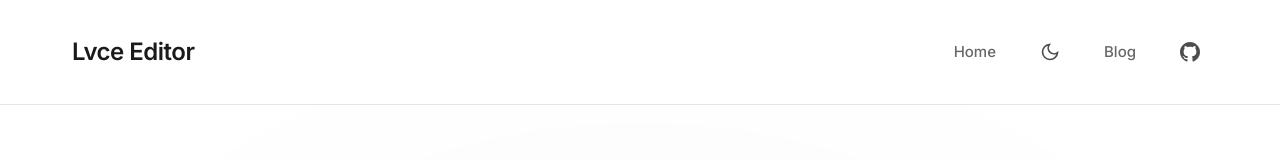
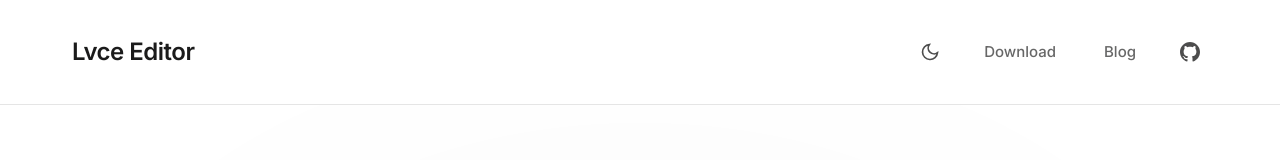
Before and after one commit to lvce-editor/lvce-editor.github.io, a Nuxt app in the folder packages/website/: page /download in a window 1280 px wide. Shown: the top 160 px of the page. Built offline with nearby package versions, Linux system fonts and the light colour scheme.

Commit message:
feature: improve download links (#31)

```diff
--- a/packages/website/components/Header.vue
+++ b/packages/website/components/Header.vue
@@ -8,7 +8,6 @@
           </NuxtLink>
         </div>
         <nav class="header-nav">
-          <NuxtLink to="/download" class="nav-link">Download</NuxtLink>
           <button
             @click="toggleTheme"
             class="theme-toggle"
@@ -29,6 +28,7 @@
               class="theme-icon"
             />
           </button>
+          <NuxtLink to="/download" class="nav-link">Download</NuxtLink>
           <a
             href="https://lvce-editor.github.io/blog/"
             class="blog-link"
--- a/packages/website/pages/download.vue
+++ b/packages/website/pages/download.vue
@@ -1,57 +1,6 @@
 <template>
   <div class="download-page">
-    <header class="header">
-      <div class="container">
-        <div class="header-content">
-          <div class="logo">
-            <NuxtLink to="/" class="logo-link">
-              <h1>Lvce Editor</h1>
-            </NuxtLink>
-          </div>
-          <nav class="header-nav">
-            <NuxtLink to="/" class="nav-link">Home</NuxtLink>
-            <button
-              @click="toggleTheme"
-              class="theme-toggle"
-              :aria-label="
-                theme === 'light'
-                  ? 'Switch to dark mode'
-                  : 'Switch to light mode'
-              "
-            >
-              <img
-                v-if="theme === 'light'"
-                src="/theme-dark-icon.svg"
-                alt="Dark mode"
-                class="theme-icon"
-              />
-              <img
-                v-else
-                src="/theme-light-icon.svg"
-                alt="Light mode"
-                class="theme-icon"
-              />
-            </button>
-            <a
-              href="https://lvce-editor.github.io/blog/"
-              class="blog-link"
-              aria-label="Blog"
-            >
-              Blog
-            </a>
-            <a
-              href="https://github.com/lvce-editor/lvce-editor/"
-              target="_blank"
-              rel="noopener noreferrer"
-              class="github-link"
-              aria-label="View on GitHub"
-            >
-              <img src="/github-icon.svg" alt="GitHub" class="github-icon" />
-            </a>
-          </nav>
-        </div>
-      </div>
-    </header>
+    <Header />
 
     <main class="main">
       <section class="download-hero">
@@ -189,8 +138,6 @@ const downloadUrls = computed(() =>
     releaseUrlBase: config.public.releaseUrlBase,
   }),
 );
-
-const { theme, toggleTheme } = useTheme();
 </script>
 
 <style scoped>
@@ -206,142 +153,6 @@ const { theme, toggleTheme } = useTheme();
   max-width: 1200px;
   margin: 0 auto;
   padding: 0 2rem;
-}
-
-.header {
-  padding: 2rem 0;
-  border-bottom: 1px solid var(--border-color);
-  position: relative;
-  background: var(--overlay-bg);
-  backdrop-filter: blur(20px);
-  transition:
-    background-color 0.3s ease,
-    border-color 0.3s ease;
-}
-
-.header-content {
-  display: flex;
-  justify-content: space-between;
-  align-items: center;
-}
-
-.header-nav {
-  display: flex;
-  align-items: center;
-  gap: 1.5rem;
-}
-
-.logo-link {
-  text-decoration: none;
-  color: inherit;
-  display: inline-block;
-  transition: opacity 0.2s ease;
-}
-
-.logo-link:hover {
-  opacity: 0.8;
-}
-
-.logo h1 {
-  font-size: 1.5rem;
-  font-weight: 600;
-  color: var(--text-primary);
-  letter-spacing: -0.5px;
-  font-family: "Inter", sans-serif;
-  transition: color 0.3s ease;
-}
-
-.nav-link {
-  color: var(--text-secondary);
-  text-decoration: none;
-  transition: all 0.2s ease;
-  padding: 0.5rem 0.75rem;
-  border-radius: 6px;
-  font-weight: 500;
-  font-size: 0.9375rem;
-}
-
-.nav-link:hover {
-  color: var(--text-primary);
-  background: var(--card-bg);
-}
-
-.blog-link {
-  color: var(--text-secondary);
-  text-decoration: none;
-  transition: all 0.2s ease;
-  padding: 0.5rem 0.75rem;
-  border-radius: 6px;
-  font-weight: 500;
-  font-size: 0.9375rem;
-}
-
-.blog-link:hover {
-  color: var(--text-primary);
-  background: var(--card-bg);
-}
-
-.github-link {
-  display: flex;
-  align-items: center;
-  color: var(--text-secondary);
-  text-decoration: none;
-  transition: all 0.2s ease;
-  padding: 0.5rem;
-  border-radius: 6px;
-}
-
-.github-link:hover {
-  color: var(--text-primary);
-  background: var(--card-bg);
-}
-
-.github-icon {
-  width: 20px;
-  height: 20px;
-  transition: opacity 0.2s ease;
-  opacity: 0.7;
-}
-
-.github-link:hover .github-icon {
-  opacity: 1;
-}
-
-[data-theme="light"] .github-icon {
-  filter: brightness(0);
-}
-
-.theme-toggle {
-  display: flex;
-  align-items: center;
-  justify-content: center;
-  background: none;
-  border: none;
-  color: var(--text-secondary);
-  cursor: pointer;
-  padding: 0.5rem;
-  border-radius: 6px;
-  transition: all 0.2s ease;
-}
-
-.theme-toggle:hover {
-  color: var(--text-primary);
-  background: var(--card-bg);
-}
-
-.theme-icon {
-  width: 20px;
-  height: 20px;
-  transition: opacity 0.2s ease;
-  opacity: 0.7;
-}
-
-.theme-toggle:hover .theme-icon {
-  opacity: 1;
-}
-
-[data-theme="dark"] .theme-icon {
-  filter: invert(1);
 }
 
 .main {
```
